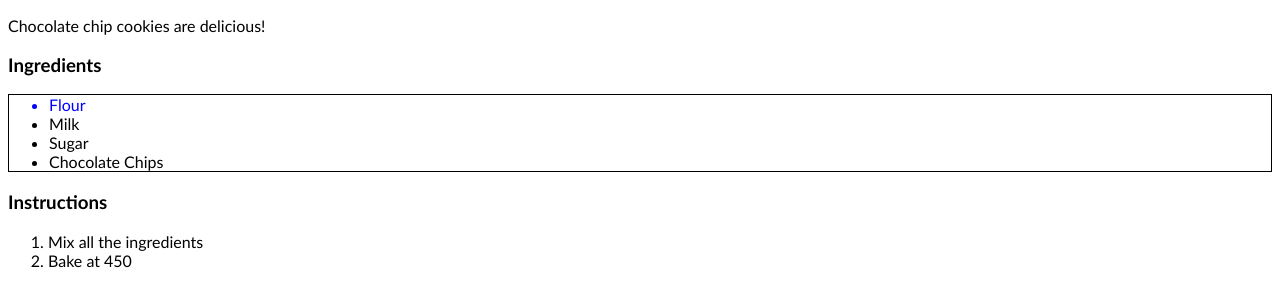
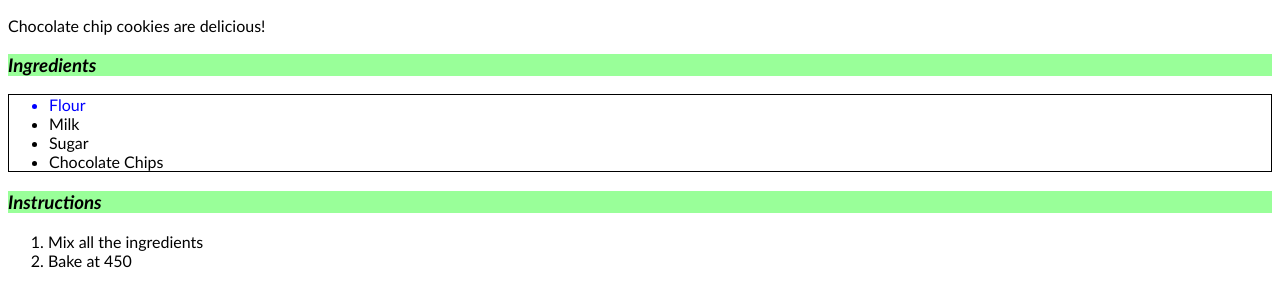
Before and after one commit to mulchy/html-practice, a plain HTML site: page index.html in a window 1280 px wide. Shown: the part 348-654 px from the top of the page. Drawn offline with Linux system fonts and the light colour scheme.

Commit message:
Style section headings

```diff
--- a/styles.css
+++ b/styles.css
@@ -16,3 +16,8 @@ img {
 #first-ingredient {
   color: blue;
 }
+
+.section-heading {
+  background-color: #99ff99;
+  font-style: italic;
+}
```
